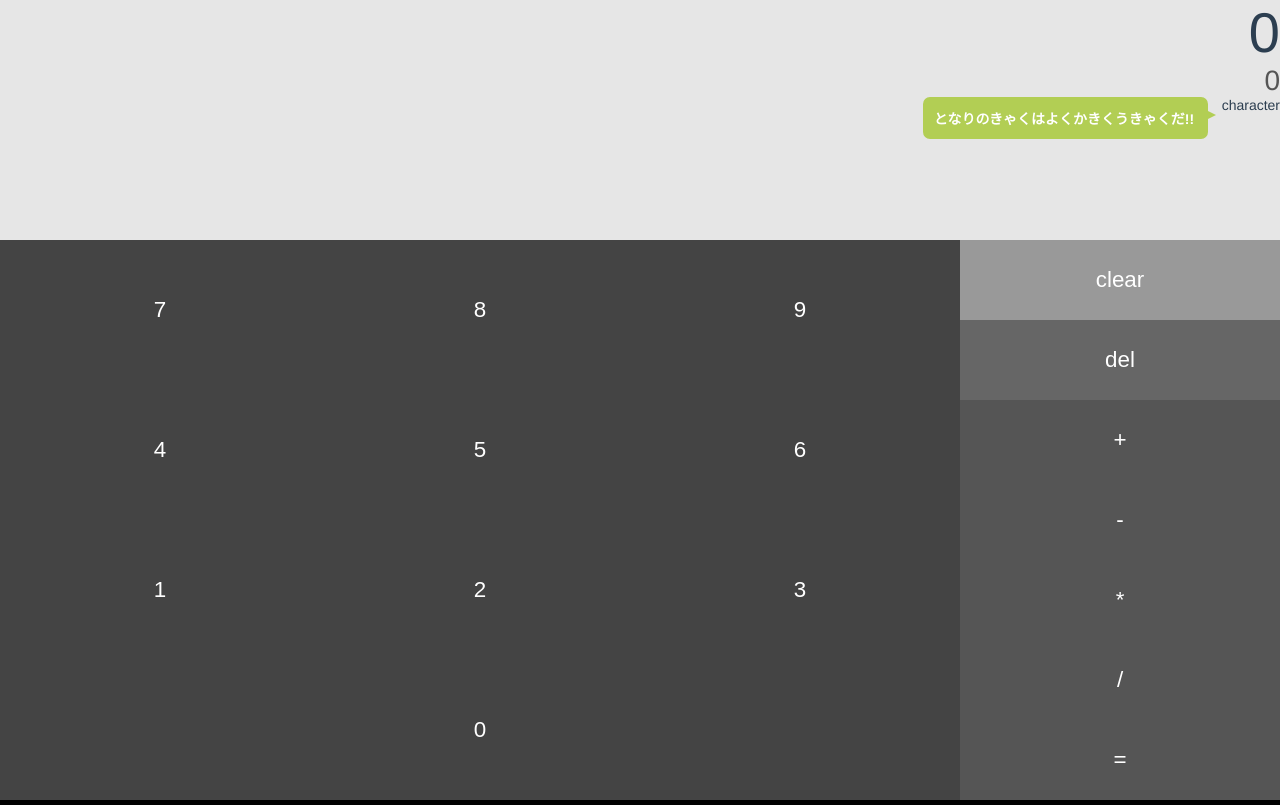
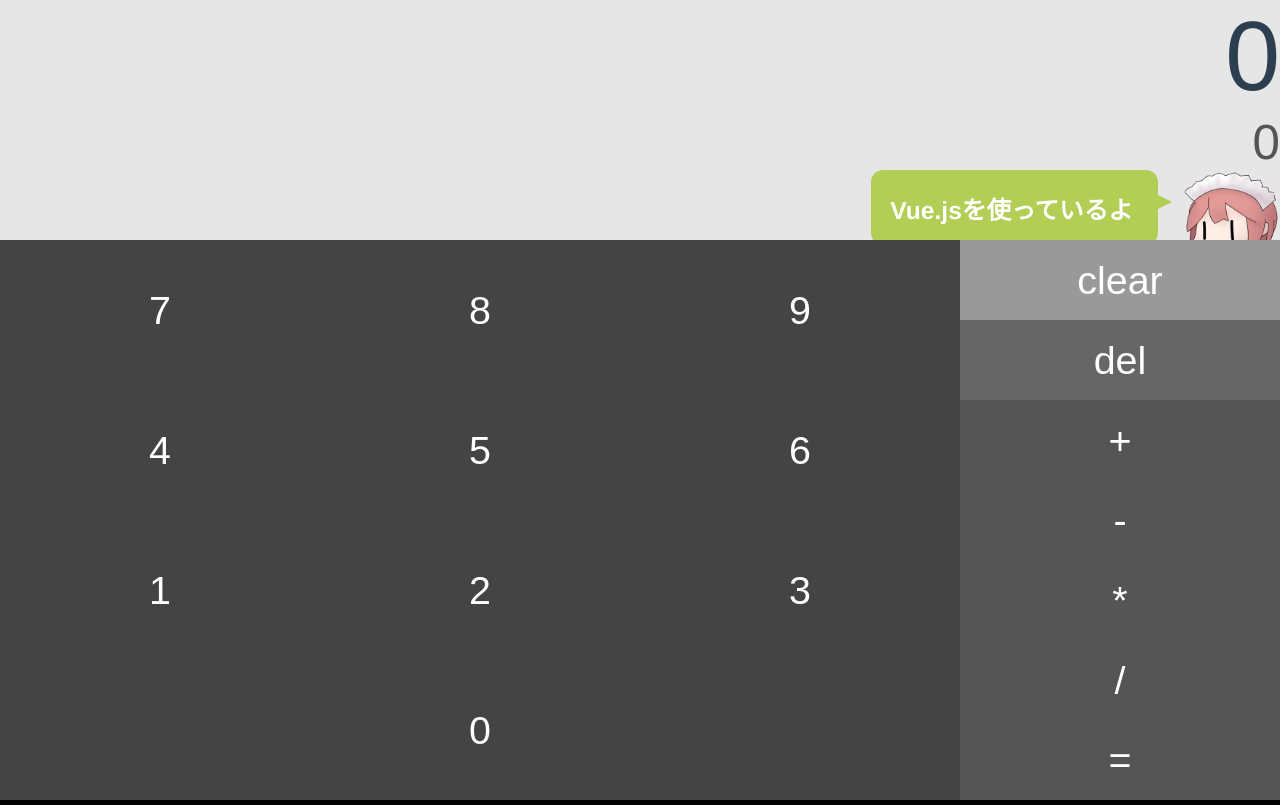
Before and after one commit to benibana2001/kawaii_caluculator, a Vue app: page / in a window 1280 px wide. Built offline with nearby package versions, Linux system fonts and the light colour scheme.

Commit message:
add a asset

```diff
--- a/src/App.vue
+++ b/src/App.vue
@@ -12,9 +12,8 @@
           <div :class="classTriangle"></div>
         </div>
 
-        <div>
-          <!-- <img src="./assets/character.jpg" /> -->
-          character
+        <div :class="classCharacter">
+          <img src="./assets/character.png" />
         </div>
       </div>
     </div>
@@ -49,8 +48,14 @@ export default {
       messages: [
         "電卓だよ！",
         "計算しよ〜〜、そ〜しよ〜〜",
-        "となりのきゃくはよくかきくうきゃくだ!!",
         "Vue.jsを使っているよ"
+      ],
+      clickMessage: [
+        "いてっ!",
+        "たたくなよ〜",
+        "やめろって",
+        "やめてってば〜",
+        "やめてよ..."
       ],
       current: 0,
       result: 0,
@@ -83,7 +88,8 @@ export default {
       classComment: "comment",
       classTextarea: "textarea",
       classTriangle: "triangle",
-      classCommentInner: "comment-inner"
+      classCommentInner: "comment-inner",
+      classCharacter: "character"
     };
   },
 
@@ -233,9 +239,24 @@ li {
 a {
   text-decoration: none;
 }
+img {
+  max-width: 100%;
+}
 
 html {
   font-size: 62.5%;
+}
+
+@media (min-width: 768px) {
+  html {
+    font-size: 100%;
+  }
+}
+
+@media (min-width: 1024px) {
+  html {
+    font-size: 110%;
+  }
 }
 
 body {
@@ -331,34 +352,36 @@ button.del {
   background-color: #666;
 }
 
-.comment {
+div.comment {
   display: flex;
   justify-content: flex-end;
 }
 
+.comment-inner {
+  max-width: 16em;
+}
+
+div.character {
+  width: 4em;
+}
+
 .comment .textarea {
-  /* width: 70%; */
-  /* margin: 1em; */
   padding: 0.8em;
   padding-right: 1em;
   float: left;
   /*  */
   resize: none;
-  /* border: 1px solid white; */
   border-radius: 0.5em;
-  /* font-size: 0.8em; */
   text-align: left;
   font-weight: bold;
   color: white;
   /*  */
   background-color: #b2ce54;
+  /*  */
 }
 
 textarea:focus {
   outline: none;
-}
-
-.comment-inner {
 }
 
 .triangle {
```
Also changed, not shown: src/assets/character.png (added).
